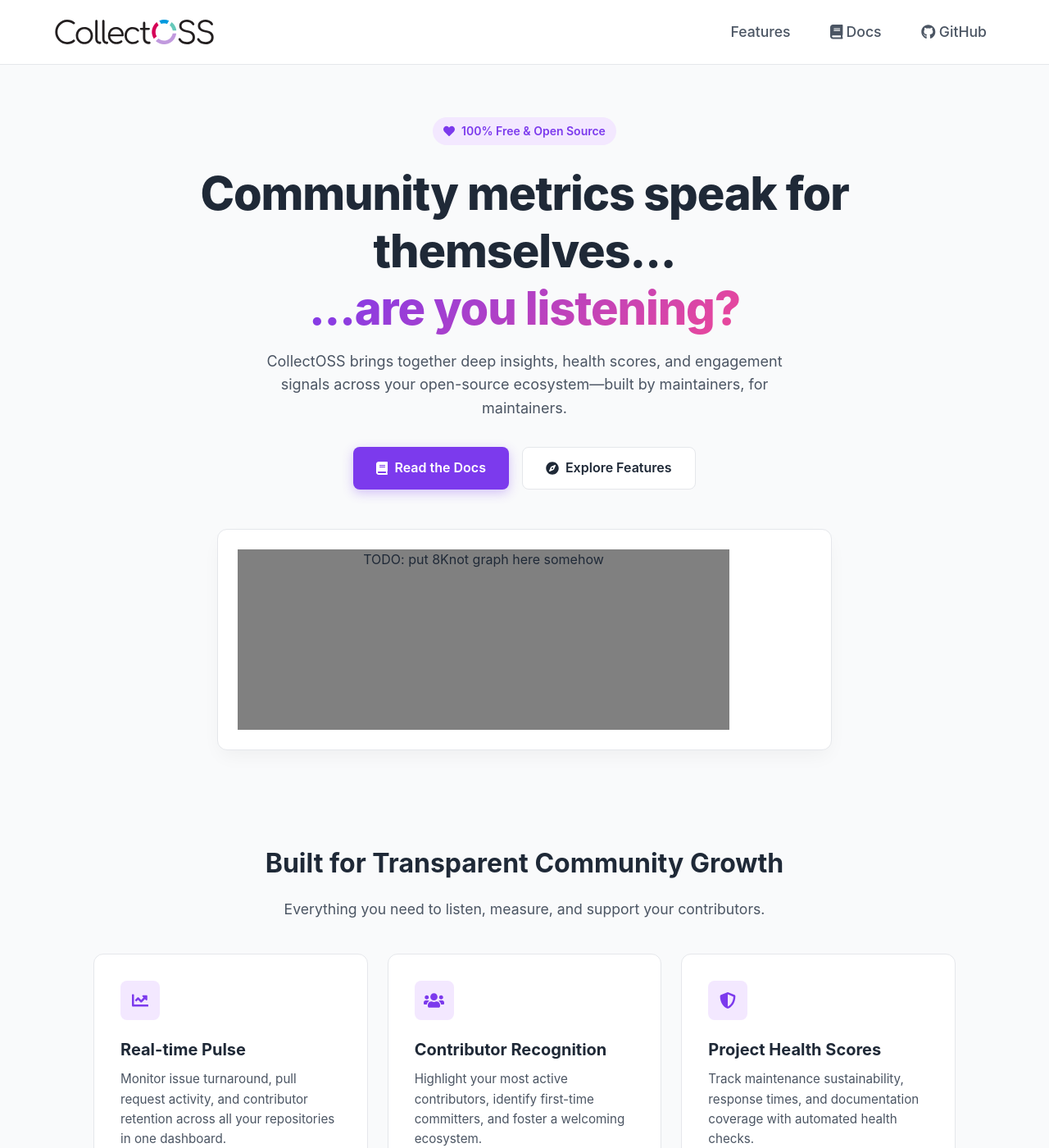
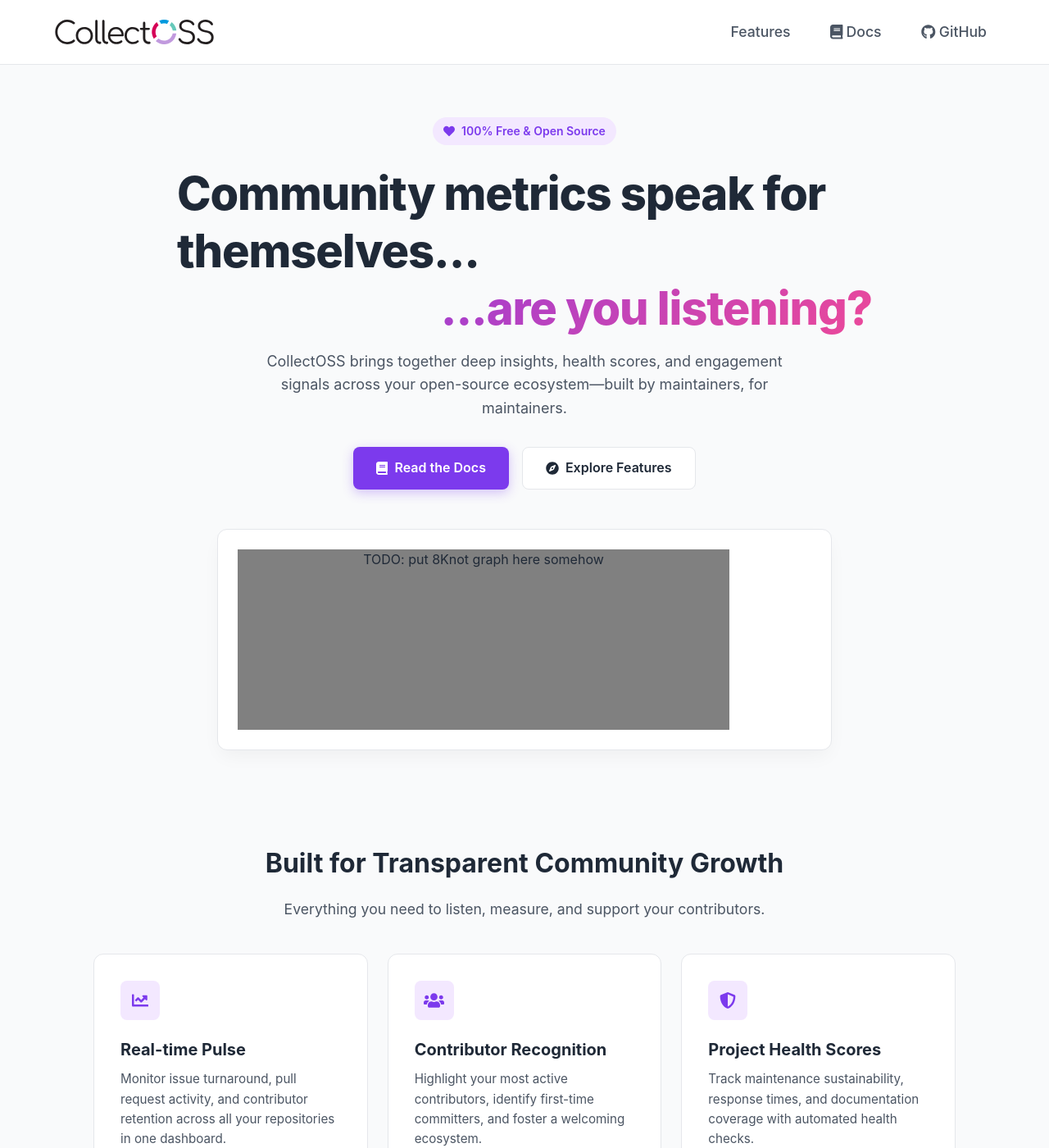
Before and after one commit to chaoss/collectoss-website, a Jekyll site: the page built from index.html, in a window 1280 px wide and 1400 px high. Shown: the whole window at 82% size. Built offline with Jekyll 4.4.1, drawn with Linux system fonts in a browser that asks for light colours.

Commit message:
make the title not just centered

```diff
--- a/assets/css/main.scss
+++ b/assets/css/main.scss
@@ -77,6 +77,7 @@ main {
 }
 
 .hero-title {
+	text-align: left;
 	font-size: 2.25rem;
 	font-weight: 800;
 	line-height: 1.25;
@@ -93,6 +94,12 @@ main {
 	-webkit-background-clip: text;
 	-webkit-text-fill-color: transparent;
 }
+
+h1.hero-title .gradient-text {
+	text-align: right;
+	display: block;
+}
+
 
 .hero-subtitle {
 	font-size: 1.125rem;
```
